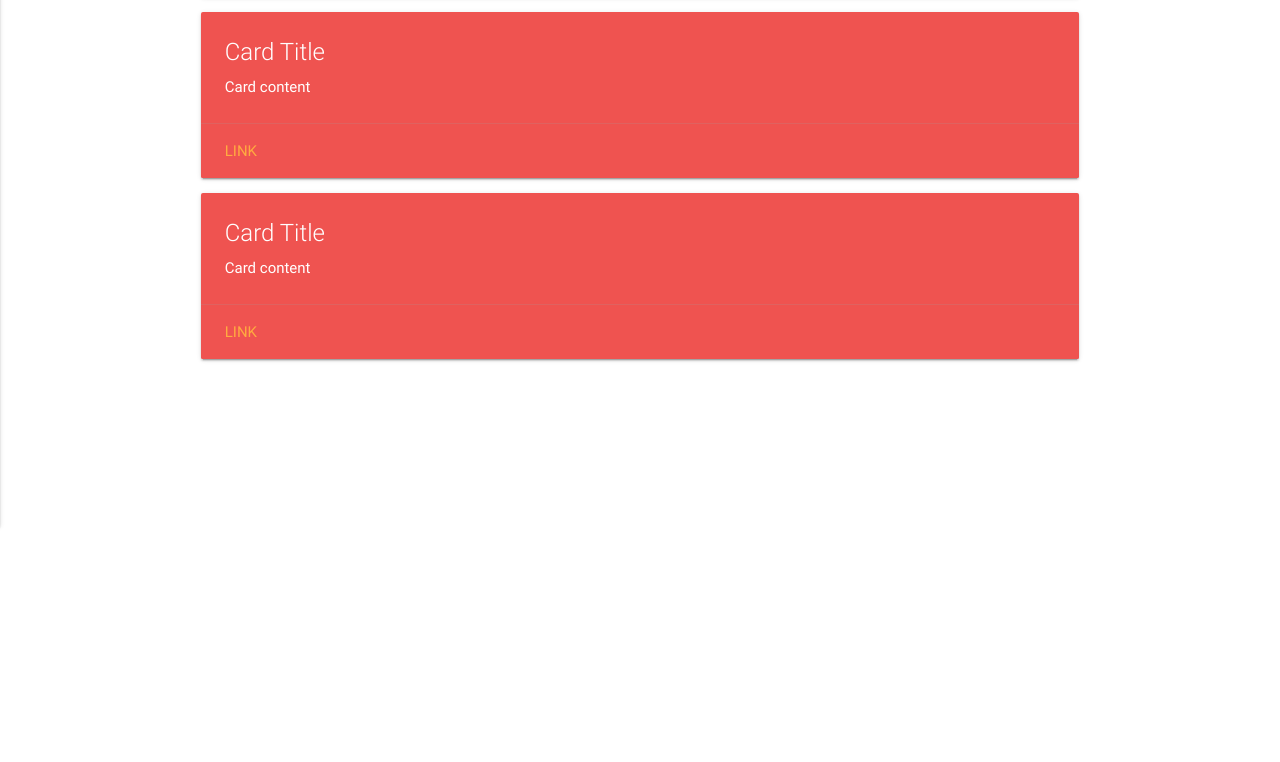
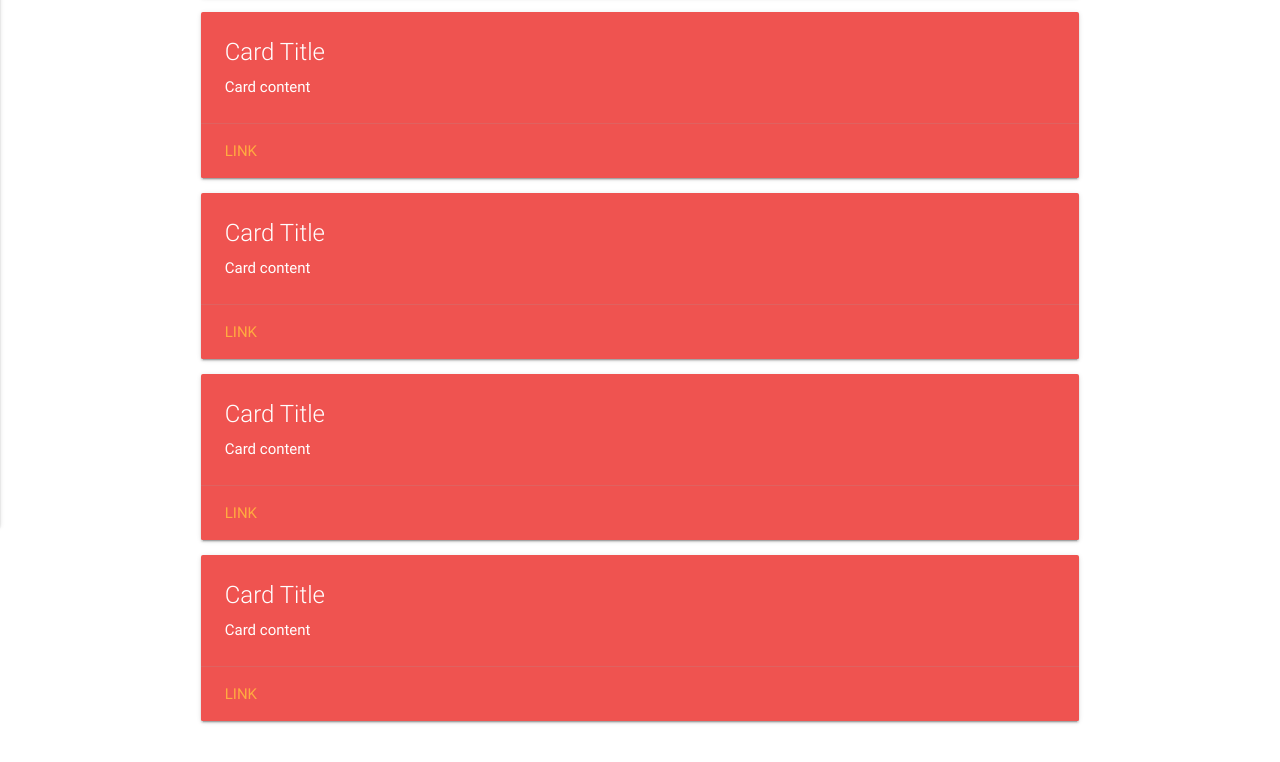
Before and after one commit to hobuobi/carnation, a plain HTML site: page index.html in a window 1280 px wide. Shown: the part 334-1096 px from the top of the page. Before the commit the page ends 800 px from the top, so only its background shows below. Drawn offline with nearby package versions, Linux system fonts and the light colour scheme.

Commit message:
Added more cards to test scrolling

```diff
--- a/index.html
+++ b/index.html
@@ -90,6 +90,24 @@
           <a href="#">Link</a>
         </div>
       </div>
+      <div class="card red lighten-1">
+        <div class="card-content white-text">
+          <span class="card-title">Card Title</span>
+          <p>Card content</p>
+        </div>
+        <div class="card-action">
+          <a href="#">Link</a>
+        </div>
+      </div>
+      <div class="card red lighten-1">
+        <div class="card-content white-text">
+          <span class="card-title">Card Title</span>
+          <p>Card content</p>
+        </div>
+        <div class="card-action">
+          <a href="#">Link</a>
+        </div>
+      </div>
     </div>
   </div>
 </body>
```
